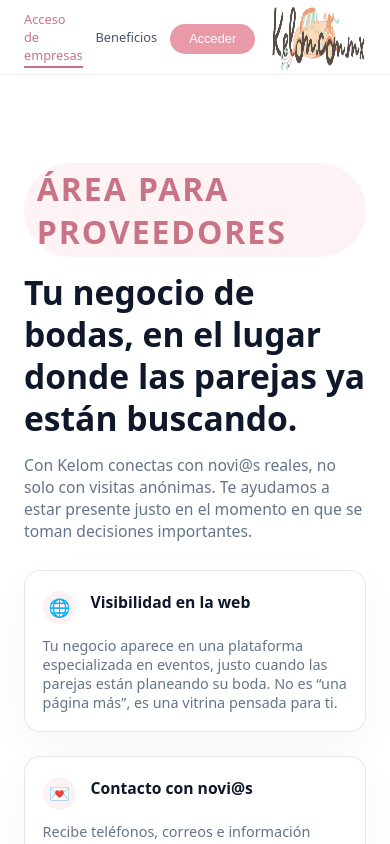
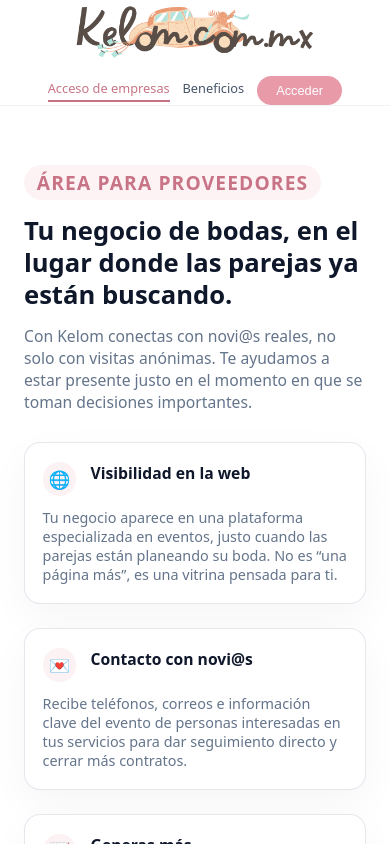
Before and after one commit to Genarohp7/kelom, a React (Vite) app: page /empresas in a window 390 px wide. Shown: the top 844 px of the page. Built offline with nearby package versions, Linux system fonts and the light colour scheme.

Commit message:
Responsive fixed on BusinessArea

```diff
--- a/Blocks/Business/BusinessAreaPage.css
+++ b/Blocks/Business/BusinessAreaPage.css
@@ -455,17 +455,39 @@
 
 @media (max-width: 640px) {
   .business__header-inner {
-    /* un poco más aire también en móvil */
+    /* header en columna, centrado y con logo primero */
     padding: 1.1rem 0 1.3rem;
     gap: 1rem;
+    flex-direction: column;
+    align-items: center;
+    text-align: center;
+  }
+
+  .business__header-inner .header__logo {
+    order: 1;
   }
 
   .business__nav {
+    order: 2;
     gap: 0.8rem;
+    flex-wrap: wrap;
+    justify-content: center;
   }
 
   .business__nav-link {
     font-size: 0.8rem;
+  }
+
+  .business__hero {
+    padding: 2.5rem 0 3rem;
+  }
+
+  .business__pill {
+    font-size: 1.2rem;
+  }
+
+  .business__title {
+    font-size: 1.6rem;
   }
 
   .business__benefits-grid {
@@ -478,10 +500,16 @@
 
   .business__cta-inner {
     padding: 1.6rem 1.3rem;
+    align-items: stretch;
   }
 
   .business__cta-title {
     font-size: 1.3rem;
+  }
+
+  .business__cta-button {
+    width: 100%;
+    text-align: center;
   }
 
   .business__footer-inner {
--- a/Blocks/Business/BusinessBenefitsPage.css
+++ b/Blocks/Business/BusinessBenefitsPage.css
@@ -30,7 +30,6 @@
   text-transform: uppercase;
   margin: 0 auto 1.4rem;     /* centrado dentro del contenedor */
 }
-
 
 .business-benefits__hero-main {
   display: flex;
@@ -361,6 +360,16 @@
   .business-benefits__testimonials-grid {
     grid-template-columns: repeat(2, minmax(0, 1fr));
   }
+
+  /* CTA apilada en tablet para evitar desbordes */
+  .business-benefits__cta-inner {
+    flex-direction: column;
+    align-items: flex-start;
+  }
+
+  .business-benefits__cta-form {
+    justify-content: flex-start;
+  }
 }
 
 @media (max-width: 720px) {
@@ -370,6 +379,14 @@
 
   .business-benefits__title {
     font-size: 1.7rem;
+  }
+
+  /* Pill más pequeña en móvil para que no domine toda la pantalla */
+  .business-benefits__pill {
+    font-size: 1.2rem;
+    padding: 0.45rem 1.8rem;
+    letter-spacing: 0.12em;
+    margin-bottom: 1.1rem;
   }
 
   .business-benefits__stats-grid {
@@ -392,6 +409,12 @@
     align-items: stretch;
   }
 
+  /* 👉 Aquí corregimos el input gigante en móvil */
+  .business-benefits__cta-input {
+    flex: 0 0 auto;   /* ya no usa 180px de alto */
+    width: 100%;      /* ocupa el ancho del contenedor */
+  }
+
   .business-benefits__cta-button {
     width: 100%;
     text-align: center;
--- a/src/styles/global.css
+++ b/src/styles/global.css
@@ -72,7 +72,6 @@
   padding: 0.75rem 0; /* ESTA ES LA ALTURA NORMAL (Home, Nosotros, Blog) */
   gap: 2rem;
 }
-
 
 /* Grupo central: navegación */
 .header__nav {
@@ -240,12 +239,22 @@
   .header__inner {
     flex-wrap: wrap;
     gap: 1.2rem;
+    padding: 0.7rem 0 0.9rem;
+  }
+
+  .header__logo img {
+    height: 60px; /* un poco más compacto en tablet */
   }
 
   .header__nav {
     order: 3;
     width: 100%;
     justify-content: center;
+    gap: 1.8rem; /* menos espacio entre links para evitar desbordes */
+  }
+
+  .header__nav-link {
+    padding: 0.4rem 1.2rem;
   }
 
   .header__right {
@@ -255,15 +264,30 @@
   .header__logo {
     order: 1;
   }
+
+  .header__actions {
+    flex-wrap: wrap; /* por si los tres botones no caben en una sola línea */
+  }
 }
 
 /* Móvil */
 @media (max-width: 600px) {
   .header__inner {
     flex-direction: column;
-    align-items: flex-start;
+    align-items: center;      /* centramos todo el contenido */
+    text-align: center;
     padding: 0.9rem 0 1.1rem;
     gap: 0.8rem;
+  }
+
+  .header__logo {
+    width: 100%;
+    display: flex;
+    justify-content: center;
+  }
+
+  .header__logo img {
+    height: 56px;
   }
 
   .header__nav {
@@ -273,14 +297,23 @@
 
   .header__right {
     width: 100%;
-    align-items: flex-start;
+    align-items: center;      /* centramos botones + redes */
   }
 
   .header__actions {
     flex-wrap: wrap;
+    justify-content: center;
   }
 
   .header__social {
-    align-self: flex-start;
+    align-self: center;
+    justify-content: center;
+  }
+
+  /* En móvil el header de empresas sigue siendo un poco más alto,
+     pero sin volverse enorme */
+  .header--business .header__inner {
+    padding-top: 1.2rem;
+    padding-bottom: 1.3rem;
   }
 }
```
